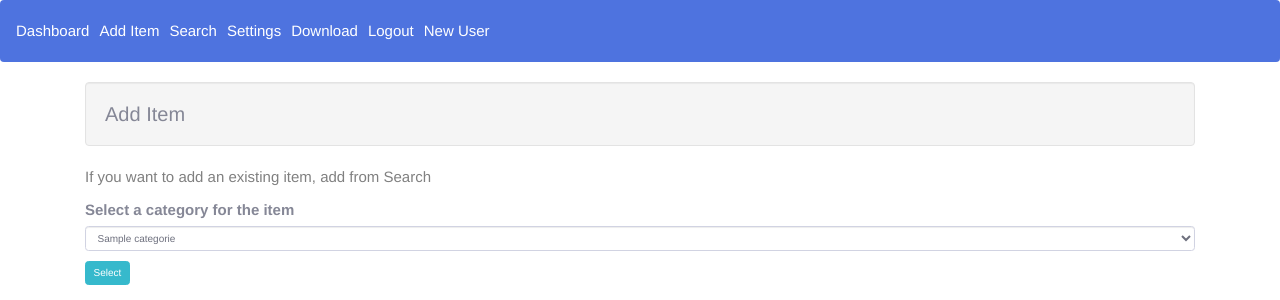
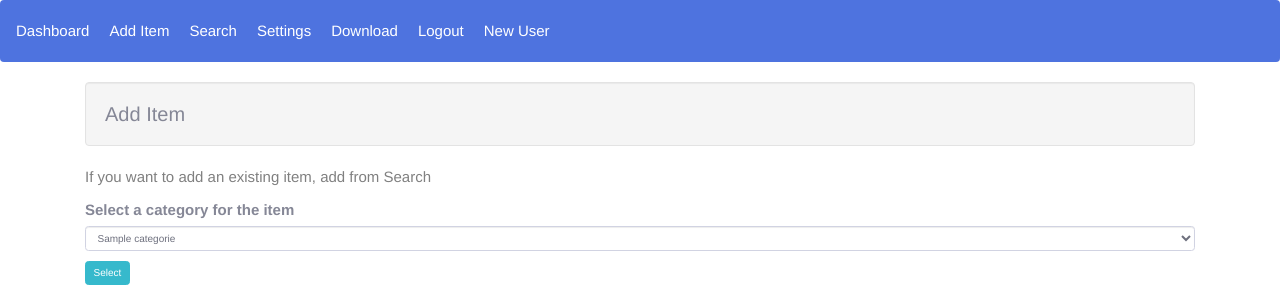
Before and after one commit to Sandace11/ICTC_Inventory_Management_System, a Django app: page /add1/ in a window 1280 px wide. Shown: the top 300 px of the page. Run offline with Django 3.2, Linux system fonts and the light colour scheme; a user stored in the database is signed in; tables that the repository leaves empty hold one stand-in row (values such as "Sample post"); some libraries are stand-ins or nearby versions.

Commit message:
fix navbar spacing

```diff
--- a/templates/inventory/main.html
+++ b/templates/inventory/main.html
@@ -63,25 +63,25 @@
    <!-- Sidebar -->
    <nav class="navbar navbar-expand-sm bg-primary navbar-dark">
       <ul class="navbar-nav">
-         <li class="nav-item active">
+         <li class="nav-item active mr-3">
             <a class="nav-link" href="{% url 'home'%}">Dashboard</a>
          </li>
-         <li class="nav-item active">
+         <li class="nav-item active mr-3">
             <a class="nav-link" href="{% url 'add1'%}">Add Item</a>
          </li>
-         <li class="nav-item active">
+         <li class="nav-item active mr-3">
             <a class="nav-link" href="{% url 'advancedSearch'%}">Search</a>
          </li>
-         <li class="nav-item active">
+         <li class="nav-item active mr-3">
             <a class="nav-link" href="{% url 'settings' %}">Settings</a>
          </li>
-         <li class="nav-item active">
+         <li class="nav-item active mr-3">
             <a class="nav-link" href="{% url 'chooseCategory' %}">Download</a>
          </li>
-         <li class="nav-item active">
+         <li class="nav-item active mr-3">
             <a class="nav-link" href="{% url 'logoutPrompt' %}">Logout</a>
          </li>
-         <li class="nav-item active">
+         <li class="nav-item active mr-3">
             <a class="nav-link" href="{% url 'register' %}">New User</a>
          </li>
       </ul>
```
